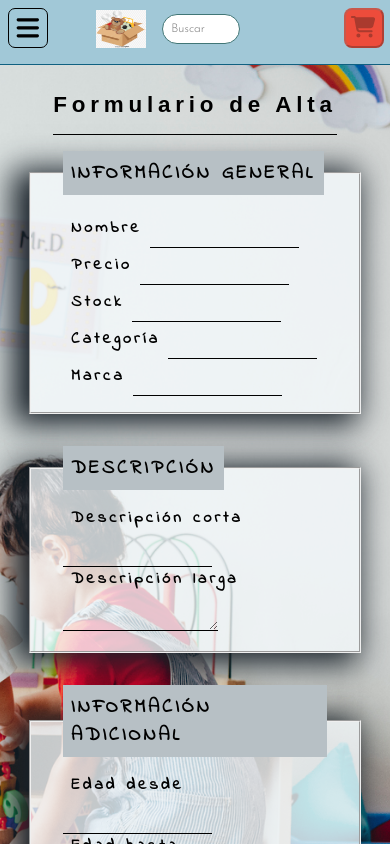
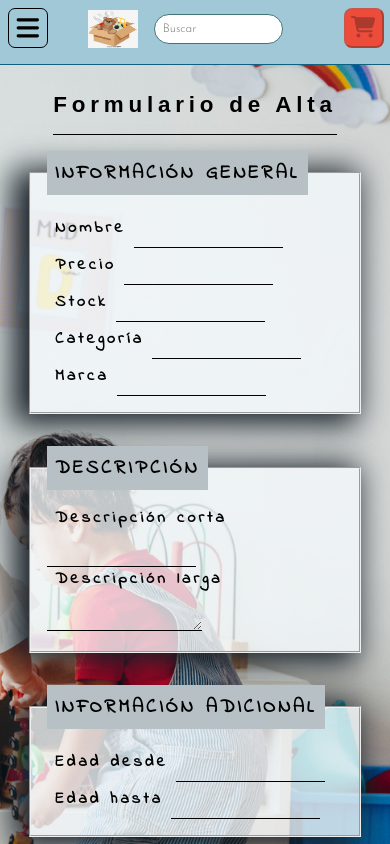
Before and after one commit to Gimenados/my-proyecto-2, a React (Create React App) app: page /alta in a window 390 px wide. Shown: the top 844 px of the page. Built offline with nearby package versions, Linux system fonts and the light colour scheme; a web font is replaced by a local one.

Commit message:
detalles

```diff
--- a/src/scss/components/_formContact.scss
+++ b/src/scss/components/_formContact.scss
@@ -66,7 +66,7 @@
        font-weight: 900;
        border: none;
        border-bottom: 1px solid black;
-       width: 75%;
+       width: 49%;
        background-color: rgba(240, 248, 255, 0);
        margin-bottom: 20px !important;
      }
--- a/src/scss/components/_header.scss
+++ b/src/scss/components/_header.scss
@@ -18,7 +18,7 @@
 
     .header__element {
       @extend %flex-center;
-      width: 40%;
+      width: 80%;
       padding-bottom: 0.5rem;
       margin-top: 10px;
 
--- a/src/scss/components/_nosotros.scss
+++ b/src/scss/components/_nosotros.scss
@@ -59,8 +59,8 @@
   .select_container_location {
      @extend %flex-center;
      flex-direction: column !important;
-     background-image: url(../../imagenes/avion2.jpeg);
-     background-position: 70% 50%;
+     background-image: url(https://cdn.urbantecno.com/rootear/2013/12/google-localizaci%C3%B3n.jpg);
+     background-position: 70% 20%;
      margin-right: 0px !important;
      background-size: cover;
      background-attachment: fixed;
--- a/src/scss/components/formAlta.scss
+++ b/src/scss/components/formAlta.scss
@@ -21,7 +21,7 @@
       flex-direction: column;
       justify-content: center;
       margin: 1rem 13rem;
-      padding: 1rem 2rem;
+      padding: 1rem;
       width: 65%;
 
       legend {
--- a/src/scss/layout/_media.scss
+++ b/src/scss/layout/_media.scss
@@ -95,7 +95,7 @@ $screen-ch: 350px;
 @media screen and (max-width: $screen-sm) {
   .form_container_contact {
     .form_element_contact {
-      width: 70% !important;
+      width: 90% !important;
     }
     h2 {
       text-align: center;
@@ -110,7 +110,10 @@ $screen-ch: 350px;
   }
 
   .modal__overlay .modal__container .cart-item__container {
-  height: 50%;
+    height: 80%;
+    display: flex;
+    flex-direction: column;
+    flex-wrap: nowrap;
   }
 
   .footer_container {
@@ -141,11 +144,12 @@ $screen-ch: 350px;
       img {
         height: 26vw;
         width: 26vw;
+        margin-bottom: 0.6rem;
       }
     }
   }
   .form_container_high fieldset {
-    width: 85%;
+    min-width: 85%;
   }
 }
 
--- a/src/scss/styles.css
+++ b/src/scss/styles.css
@@ -224,7 +224,7 @@ body {
   flex-direction: column;
   justify-content: center;
   margin: 1rem 13rem;
-  padding: 1rem 2rem;
+  padding: 1rem;
   width: 65%;
 }
 .form_container_high fieldset legend {
@@ -293,7 +293,7 @@ body {
   display: none;
 }
 .header_container .header__element {
-  width: 40%;
+  width: 80%;
   padding-bottom: 0.5rem;
   margin-top: 10px;
 }
@@ -411,8 +411,8 @@ body {
 
 .select_container_location {
   flex-direction: column !important;
-  background-image: url(../../imagenes/avion2.jpeg);
-  background-position: 70% 50%;
+  background-image: url(https://cdn.urbantecno.com/rootear/2013/12/google-localizaci%C3%B3n.jpg);
+  background-position: 70% 20%;
   margin-right: 0px !important;
   background-size: cover;
   background-attachment: fixed;
@@ -532,7 +532,7 @@ body {
   font-weight: 900;
   border: none;
   border-bottom: 1px solid black;
-  width: 75%;
+  width: 49%;
   background-color: rgba(240, 248, 255, 0);
   margin-bottom: 20px !important;
 }
@@ -695,7 +695,7 @@ body {
 }
 @media screen and (max-width: 710px) {
   .form_container_contact .form_element_contact {
-    width: 70% !important;
+    width: 90% !important;
   }
   .form_container_contact h2 {
     text-align: center;
@@ -707,7 +707,10 @@ body {
     justify-content: space-between !important;
   }
   .modal__overlay .modal__container .cart-item__container {
-    height: 50%;
+    height: 80%;
+    display: flex;
+    flex-direction: column;
+    flex-wrap: nowrap;
   }
   .footer_container {
     padding-top: 2.5rem !important;
@@ -732,9 +735,10 @@ body {
   .cards__container .cards__element img {
     height: 26vw;
     width: 26vw;
+    margin-bottom: 0.6rem;
   }
   .form_container_high fieldset {
-    width: 85%;
+    min-width: 85%;
   }
 }
 @media screen and (max-width: 475px) {
```
Also changed, not shown: 1 other file (tests, documents, lock files or other folders).
